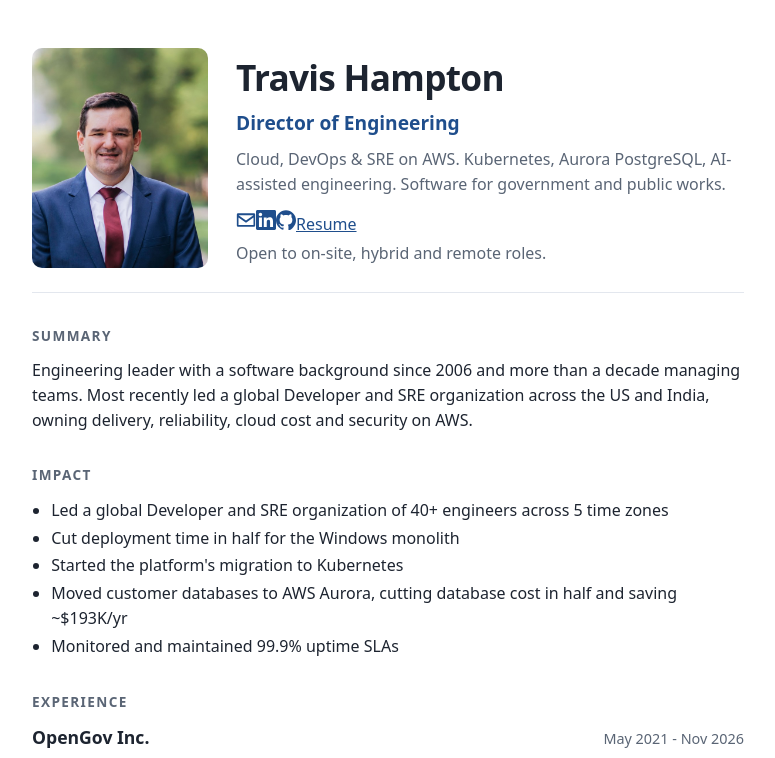
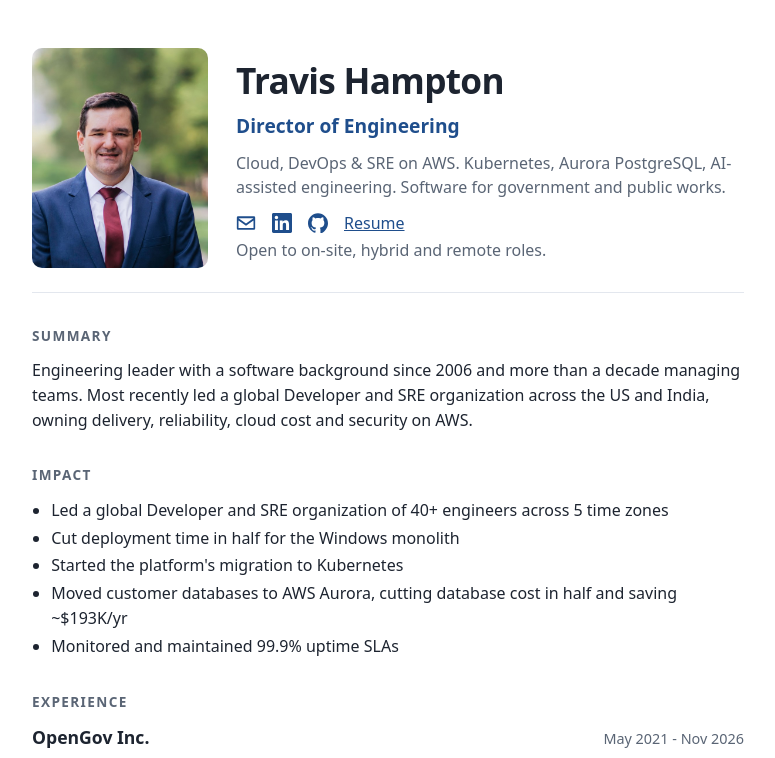
Before and after one commit to thampton/thampton.github.io, a plain HTML site: page index.html in a window 1280 px wide. Shown: the top 758 px of the page, without its empty margins (252-1027 px from the left). Drawn offline with Linux system fonts and the light colour scheme.

Commit message:
Style header icon links on one row

```diff
--- a/style.css
+++ b/style.css
@@ -5,7 +5,7 @@ main{max-width:760px;margin:0 auto;padding:48px 24px 64px}
 h1{font-size:2.2rem;margin:0;letter-spacing:-.02em}
 .role{font-size:1.2rem;color:var(--accent);margin:.2rem 0 .6rem;font-weight:600}
 .tag{color:var(--muted);margin:0 0 .8rem}
-.links{margin:0}.links span{color:var(--muted);margin:0 .4rem}
+.links{margin:0;display:flex;flex-wrap:wrap;align-items:center;gap:.4rem 1rem}.links a{display:inline-flex;align-items:center;line-height:1}.links svg{width:1.25em;height:1.25em;display:block}
 .open{margin:.3rem 0 0;color:var(--muted)}
 a{color:var(--accent)}
 a:focus-visible{outline:3px solid #b45309;outline-offset:3px;border-radius:2px}
@@ -21,5 +21,5 @@ h3{font-size:1.1rem;margin:0}
 .sub{font-weight:600;margin:.6rem 0 .2rem}
 p{margin:.3rem 0}
 ul{margin:.3rem 0 0;padding-left:1.2rem}li{margin:.2rem 0}
-@media(max-width:480px){main{padding:32px 20px 48px}h1{font-size:2rem}.links span{margin:0 .2rem}header{flex-direction:column;align-items:flex-start;gap:16px}.headshot{width:136px}}
+@media(max-width:480px){main{padding:32px 20px 48px}h1{font-size:2rem}header{flex-direction:column;align-items:flex-start;gap:16px}.headshot{width:136px}}
 @media print{main{padding:0}a{color:inherit}}
```
